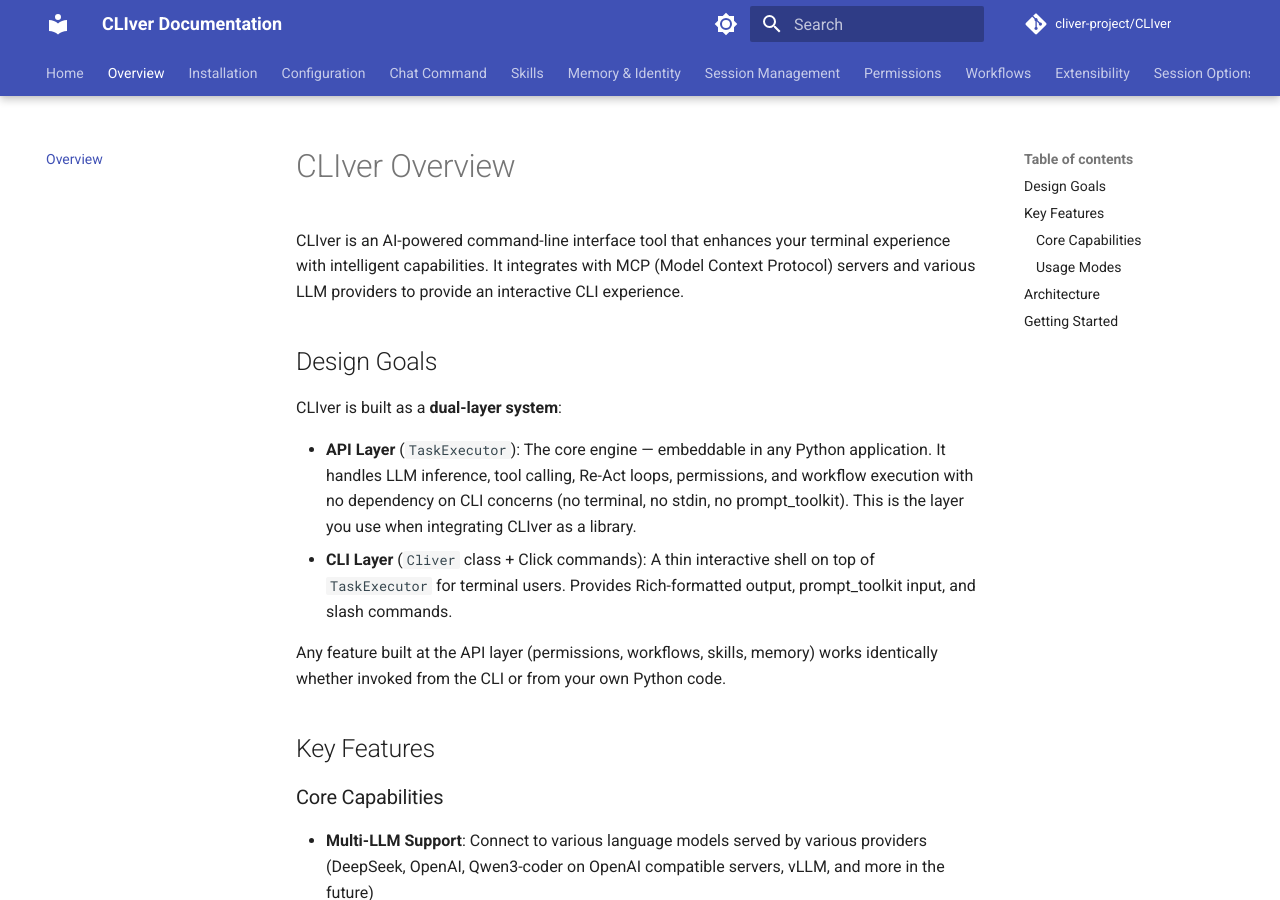
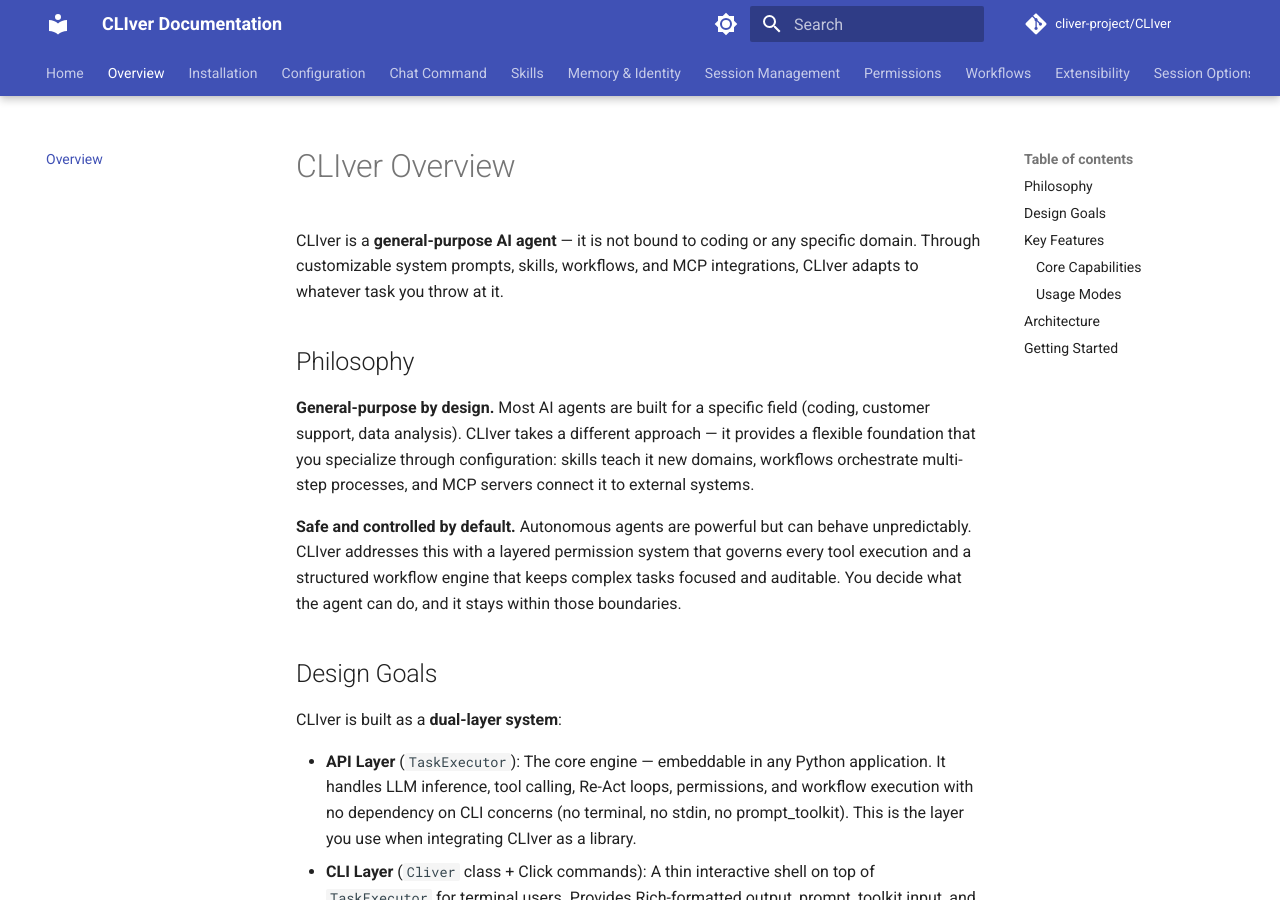
Before and after one commit to cliver-project/CLIver, an MkDocs documentation site: the page built from docs/overview.md, in a window 1280 px wide and 900 px high. Built offline with MkDocs 1.6.1 and Material for MkDocs 9.7.7, drawn with Linux system fonts in a browser that asks for light colours; comment, search, counter and statistics services are not loaded.

Commit message:
docs: position CLIver as general-purpose and safety-focused AI agent

```diff
--- a/docs/overview.md
+++ b/docs/overview.md
@@ -5,8 +5,13 @@
 
 # CLIver Overview
 
-CLIver is an AI-powered command-line interface tool that enhances your terminal experience with intelligent capabilities.
-It integrates with MCP (Model Context Protocol) servers and various LLM providers to provide an interactive CLI experience.
+CLIver is a **general-purpose AI agent** — it is not bound to coding or any specific domain. Through customizable system prompts, skills, workflows, and MCP integrations, CLIver adapts to whatever task you throw at it.
+
+## Philosophy
+
+**General-purpose by design.** Most AI agents are built for a specific field (coding, customer support, data analysis). CLIver takes a different approach — it provides a flexible foundation that you specialize through configuration: skills teach it new domains, workflows orchestrate multi-step processes, and MCP servers connect it to external systems.
+
+**Safe and controlled by default.** Autonomous agents are powerful but can behave unpredictably. CLIver addresses this with a layered permission system that governs every tool execution and a structured workflow engine that keeps complex tasks focused and auditable. You decide what the agent can do, and it stays within those boundaries.
 
 ## Design Goals
 
```
Also changed, not shown: README.md (+2 -2 lines).
